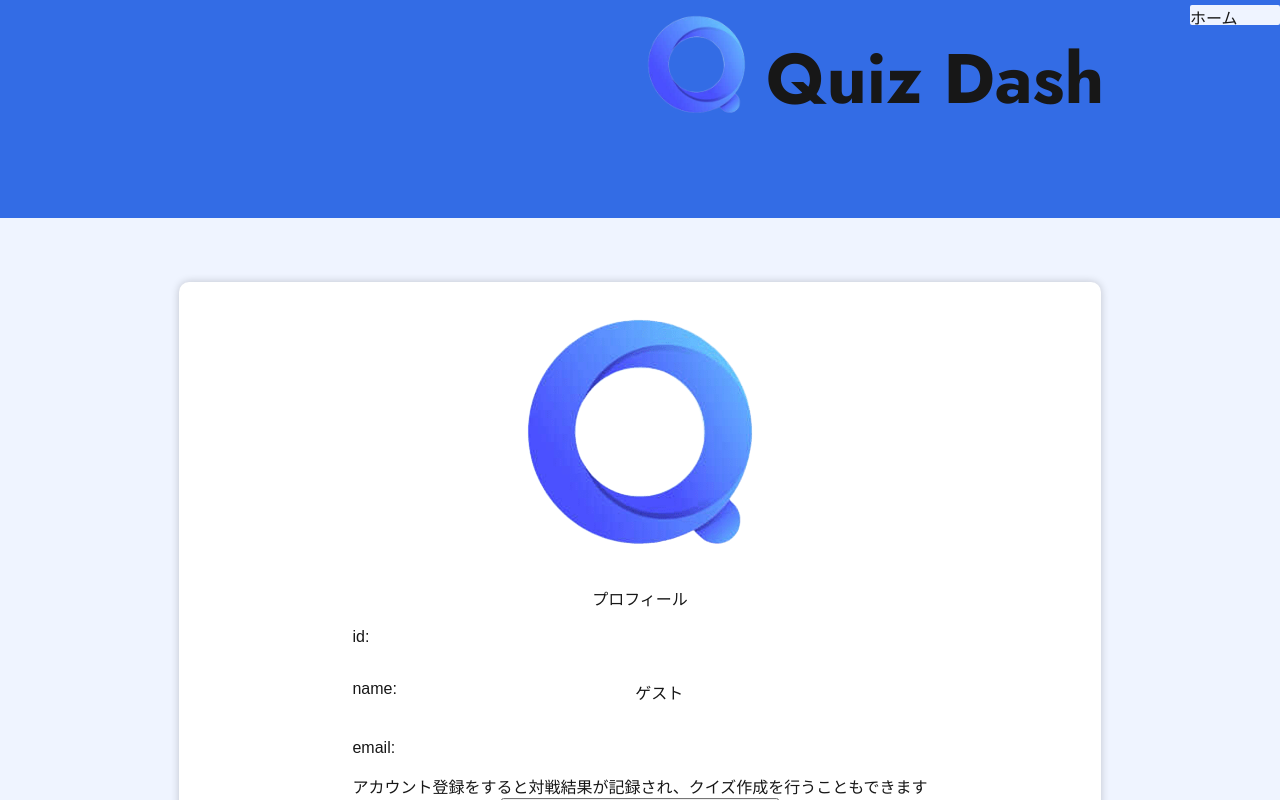
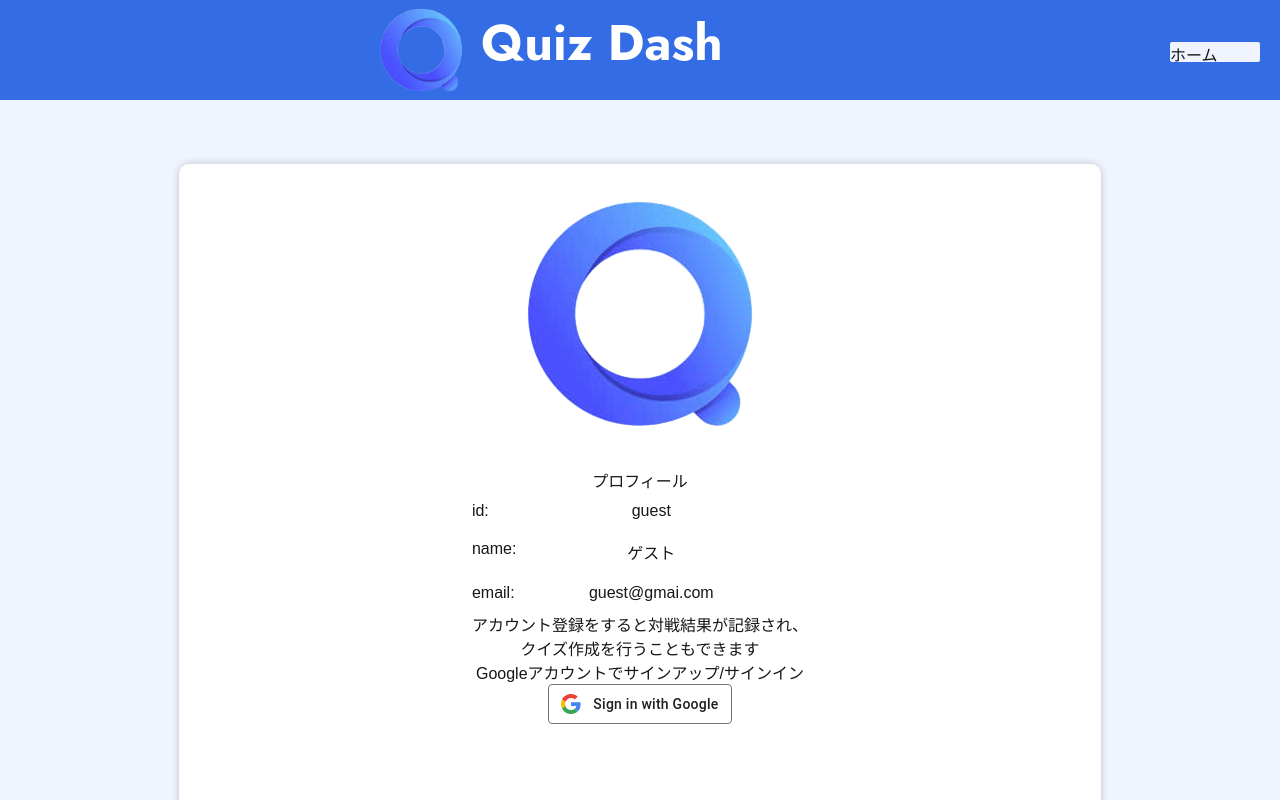
Before and after one commit to s1f102301336/QuizApp-react, a Next.js app: page /accounts/login in a window 1280 px wide. Built offline with nearby package versions, Linux system fonts and the light colour scheme; no server answers.

Commit message:
Google規定のコードからボタンを配置

```diff
--- a/src/app/accounts/login/login.module.css
+++ b/src/app/accounts/login/login.module.css
@@ -52,14 +52,17 @@
   margin-top: 5%;
   background-color: #e98d33;
   text-align: center;
+  :hover {
+    cursor: pointer;
+  }
 }
 
 .delete {
   color: red;
   margin-top: 15%;
+  :hover {
+    background-color: red;
+    color: white;
+    cursor: pointer;
+  }
 }
-
-.delete:hover {
-  background-color: red;
-  color: white;
-}
--- a/src/app/accounts/login/page.tsx
+++ b/src/app/accounts/login/page.tsx
@@ -17,6 +17,7 @@ import Image from "next/image";
 import Logo from "../../../../public/Logo_2.png";
 import { Footer } from "@/components/Footer";
 import { Header } from "@/components/Header";
+import { GoogleBtn } from "@/components/GoogleBtn";
 
 const Login = () => {
   const { user, setUser } = useAuth();
@@ -117,7 +118,9 @@ const Login = () => {
               <div>
                 <div className={style.prfText}>
                   <div className={style.prfHead}>id:</div>
-                  <div className={style.prfBody}>{user.id}</div>
+                  <div className={style.prfBody}>
+                    {user.id ? user.id : "guest"}
+                  </div>
                 </div>
                 <div className={style.prfText}>
                   <div className={style.prfHead}>name:</div>
@@ -125,7 +128,9 @@ const Login = () => {
                 </div>
                 <div className={style.prfText}>
                   <div className={style.prfHead}>email:</div>
-                  <div className={style.prfBody}>{user.email}</div>
+                  <div className={style.prfBody}>
+                    {user.email ? user.email : "guest@gmai.com"}
+                  </div>
                 </div>
               </div>
             </div>
@@ -134,11 +139,14 @@ const Login = () => {
               {!isSignIn && (
                 <div>
                   <div>
-                    アカウント登録をすると対戦結果が記録され、クイズ作成を行うこともできます
+                    アカウント登録をすると対戦結果が記録され、
+                    <br />
+                    クイズ作成を行うこともできます
                   </div>
-                  <button onClick={SignInWithGoogle}>
-                    Googleアカウントでサインアップ/サインイン
-                  </button>
+                  <div>Googleアカウントでサインアップ/サインイン</div>
+                  <div onClick={SignInWithGoogle}>
+                    <GoogleBtn />
+                  </div>
                 </div>
               )}
             </div>
--- a/src/app/home/Title.module.css
+++ b/src/app/home/Title.module.css
@@ -2,7 +2,7 @@
   color: white;
   display: flex;
   justify-content: center;
-  padding: 10% 0;
+  padding: 5% 0 10% 0;
 }
 
 .body {
--- /dev/null
+++ b/src/components/GoogleBtn.module.css
@@ -0,0 +1,106 @@
+.gsiMaterialButton {
+  -moz-user-select: none;
+  -webkit-user-select: none;
+  -ms-user-select: none;
+  -webkit-appearance: none;
+  background-color: WHITE;
+  background-image: none;
+  border: 1px solid #747775;
+  -webkit-border-radius: 4px;
+  border-radius: 4px;
+  -webkit-box-sizing: border-box;
+  box-sizing: border-box;
+  color: #1f1f1f;
+  cursor: pointer;
+  font-family: "Roboto", arial, sans-serif;
+  font-size: 14px;
+  height: 40px;
+  letter-spacing: 0.25px;
+  outline: none;
+  overflow: hidden;
+  padding: 0 12px;
+  position: relative;
+  text-align: center;
+  -webkit-transition: background-color 0.218s, border-color 0.218s,
+    box-shadow 0.218s;
+  transition: background-color 0.218s, border-color 0.218s, box-shadow 0.218s;
+  vertical-align: middle;
+  white-space: nowrap;
+  width: auto;
+  max-width: 400px;
+  min-width: min-content;
+}
+
+.gsiMaterialButton .gsiMaterialButtonIcon {
+  height: 20px;
+  margin-right: 12px;
+  min-width: 20px;
+  width: 20px;
+}
+
+.gsiMaterialButton .gsiMaterialButtonContentWrapper {
+  -webkit-align-items: center;
+  align-items: center;
+  display: flex;
+  -webkit-flex-direction: row;
+  flex-direction: row;
+  -webkit-flex-wrap: nowrap;
+  flex-wrap: nowrap;
+  height: 100%;
+  justify-content: space-between;
+  position: relative;
+  width: 100%;
+}
+
+.gsiMaterialButton .gsiMaterialButtonContents {
+  -webkit-flex-grow: 1;
+  flex-grow: 1;
+  font-family: "Roboto", arial, sans-serif;
+  font-weight: 500;
+  overflow: hidden;
+  text-overflow: ellipsis;
+  vertical-align: top;
+}
+
+.gsiMaterialButton .gsiMaterialButtonState {
+  -webkit-transition: opacity 0.218s;
+  transition: opacity 0.218s;
+  bottom: 0;
+  left: 0;
+  opacity: 0;
+  position: absolute;
+  right: 0;
+  top: 0;
+}
+
+.gsiMaterialButton:disabled {
+  cursor: default;
+  background-color: #ffffff61;
+  border-color: #1f1f1f1f;
+}
+
+.gsiMaterialButton:disabled .gsiMaterialButtonContents {
+  opacity: 38%;
+}
+
+.gsiMaterialButton:disabled .gsiMaterialButtonIcon {
+  opacity: 38%;
+}
+
+.gsiMaterialButton:not(:disabled):active .gsiMaterialButtonState,
+.gsiMaterialButton:not(:disabled):focus .gsiMaterialButtonState {
+  background-color: #303030;
+  opacity: 12%;
+}
+
+.gsiMaterialButton:not(:disabled):hover {
+  -webkit-box-shadow: 0 1px 2px 0 rgba(60, 64, 67, 0.3),
+    0 1px 3px 1px rgba(60, 64, 67, 0.15);
+  box-shadow: 0 1px 2px 0 rgba(60, 64, 67, 0.3),
+    0 1px 3px 1px rgba(60, 64, 67, 0.15);
+}
+
+.gsiMaterialButton:not(:disabled):hover .gsiMaterialButtonState {
+  background-color: #303030;
+  opacity: 8%;
+}
--- /dev/null
+++ b/src/components/GoogleBtn.tsx
@@ -0,0 +1,43 @@
+import React from "react";
+import style from "./GoogleBtn.module.css";
+
+export const GoogleBtn = () => {
+  return (
+    <button className={style.gsiMaterialButton}>
+      <div className={style.gsiMaterialButtonState}></div>
+      <div className={style.gsiMaterialButtonContentWrapper}>
+        <div className={style.gsiMaterialButtonIcon}>
+          <svg
+            version="1.1"
+            xmlns="http://www.w3.org/2000/svg"
+            viewBox="0 0 48 48"
+            xmlnsXlink="http://www.w3.org/1999/xlink"
+            style={{ display: "block" }}
+          >
+            <path
+              fill="#EA4335"
+              d="M24 9.5c3.54 0 6.71 1.22 9.21 3.6l6.85-6.85C35.9 2.38 30.47 0 24 0 14.62 0 6.51 5.38 2.56 13.22l7.98 6.19C12.43 13.72 17.74 9.5 24 9.5z"
+            ></path>
+            <path
+              fill="#4285F4"
+              d="M46.98 24.55c0-1.57-.15-3.09-.38-4.55H24v9.02h12.94c-.58 2.96-2.26 5.48-4.78 7.18l7.73 6c4.51-4.18 7.09-10.36 7.09-17.65z"
+            ></path>
+            <path
+              fill="#FBBC05"
+              d="M10.53 28.59c-.48-1.45-.76-2.99-.76-4.59s.27-3.14.76-4.59l-7.98-6.19C.92 16.46 0 20.12 0 24c0 3.88.92 7.54 2.56 10.78l7.97-6.19z"
+            ></path>
+            <path
+              fill="#34A853"
+              d="M24 48c6.48 0 11.93-2.13 15.89-5.81l-7.73-6c-2.15 1.45-4.92 2.3-8.16 2.3-6.26 0-11.57-4.22-13.47-9.91l-7.98 6.19C6.51 42.62 14.62 48 24 48z"
+            ></path>
+            <path fill="none" d="M0 0h48v48H0z"></path>
+          </svg>
+        </div>
+        <span className={style.gsiMaterialButtonContents}>
+          Sign in with Google
+        </span>
+        <span style={{ display: "none" }}>Sign in with Google</span>
+      </div>
+    </button>
+  );
+};
--- a/src/components/Header.module.css
+++ b/src/components/Header.module.css
@@ -1,10 +1,18 @@
 .container {
   background-color: none;
+  position: relative;
+  width: 100%;
+  height: 100px;
   display: flex;
-  justify-content: right;
+  align-items: center;
 }
 
 .menu {
+  position: absolute;
+  right: 20px;
+}
+
+.menuBody {
   display: flex;
   flex-direction: column;
 }
@@ -18,24 +26,27 @@
 }
 
 .logo {
-  min-width: 70px;
-  min-height: 70px;
+  min-width: 30px;
+  min-height: 30px;
   width: 20%;
   height: auto;
   margin-right: 5px;
 }
 
 .text {
+  position: absolute;
+  left: 50%;
+  transform: translateX(-50%);
   display: flex;
   flex-direction: row;
-  justify-content: center;
-  padding-bottom: 7%;
 }
 
 .appName {
   min-height: 70px;
-  font-size: 70px;
+  font-size: 50px;
   display: flex;
   align-items: flex-end;
   height: 100%;
+  color: white;
+  margin-top: 2%;
 }
--- a/src/components/Header.tsx
+++ b/src/components/Header.tsx
@@ -19,6 +19,7 @@ export const Header = ({ isLogo, page }: { isLogo: boolean; page: Page }) => {
         </div>
       )}
       <div className={style.menu}>
+        <div className={style.menuBody}>
           {page === "home" ? (
             <>
               <Link href="./quiz/create" className={style.btn}>
@@ -37,5 +38,6 @@ export const Header = ({ isLogo, page }: { isLogo: boolean; page: Page }) => {
           )}
         </div>
       </div>
+    </div>
   );
 };
```
Lines whose indentation alone changed are shown as unchanged.
